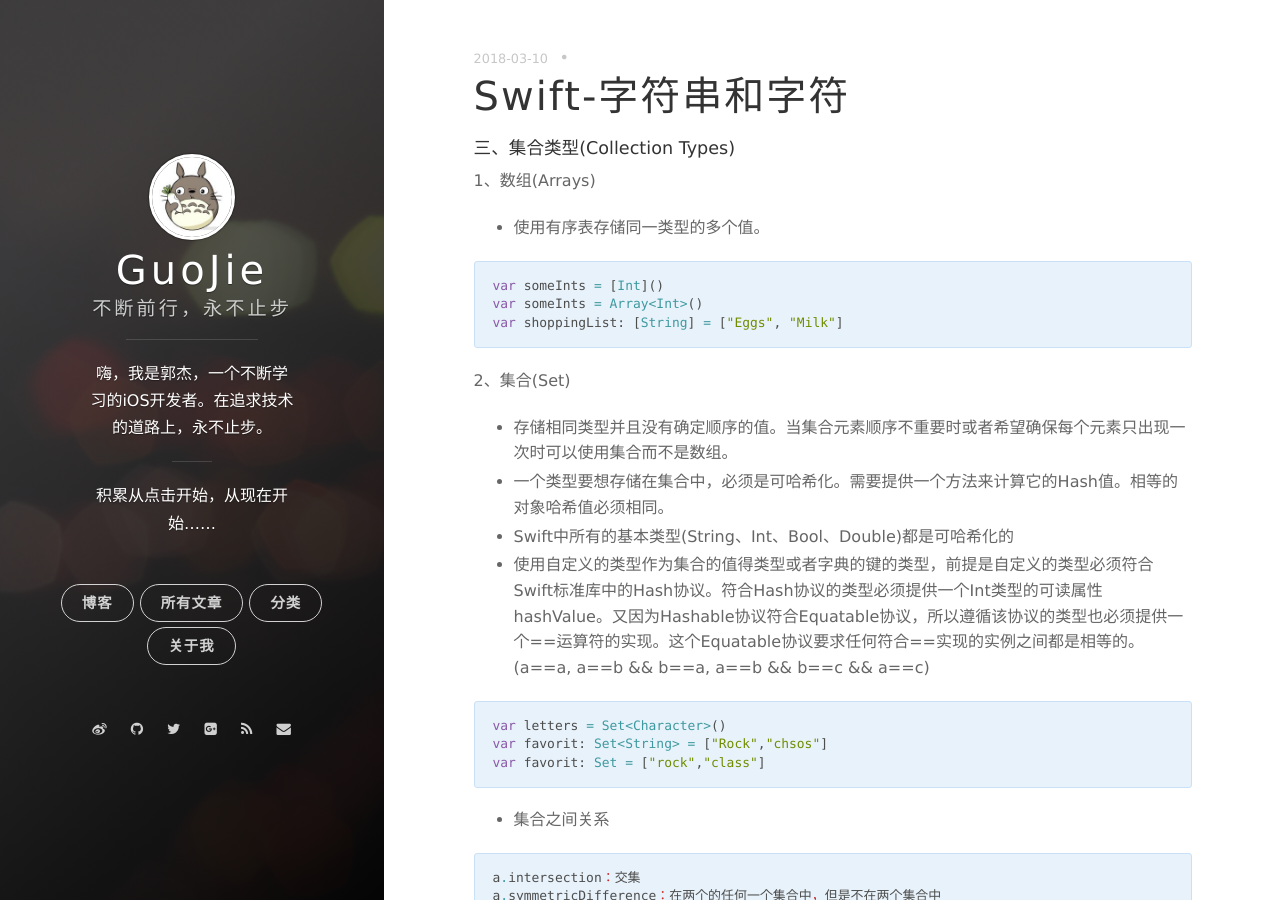
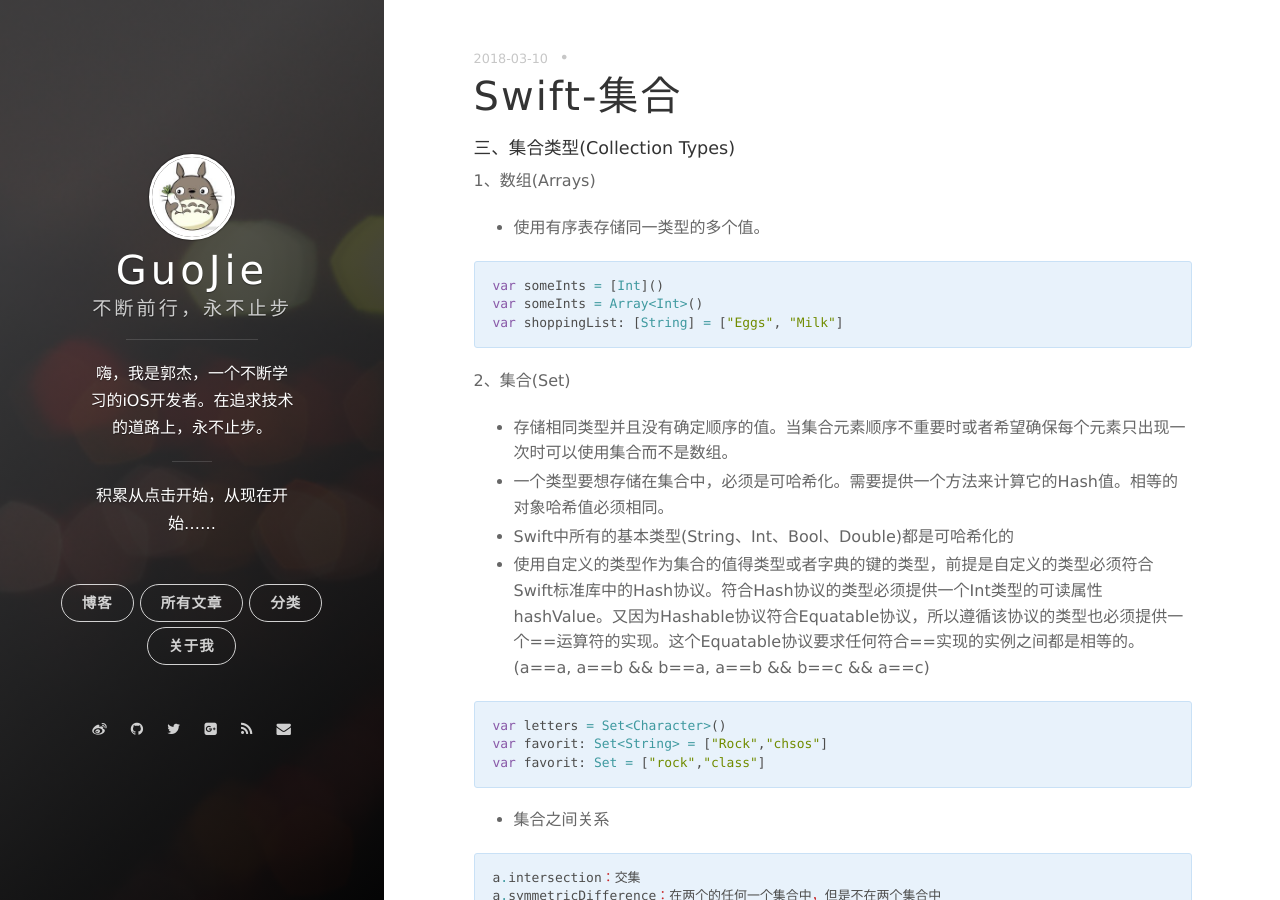
Before and after one commit to GuoJBlog/GuoJBlog.github.io, a Jekyll site: the page built from _posts/2018-03-10-Swift-集合.md, in a window 1280 px wide and 900 px high. Built offline with Jekyll 4.4.1, drawn with Linux system fonts in a browser that asks for light colours; nearby versions of some CDN libraries; comment, search, counter and statistics services are not loaded.

Commit message:
no message

```diff
--- a/_posts/2018-03-10-Swift-集合.md
+++ b/_posts/2018-03-10-Swift-集合.md
@@ -1,6 +1,6 @@
 ---
 layout: post
-title: Swift-字符串和字符
+title: Swift-集合
 date: 2018-03-10
 ---
 
```
